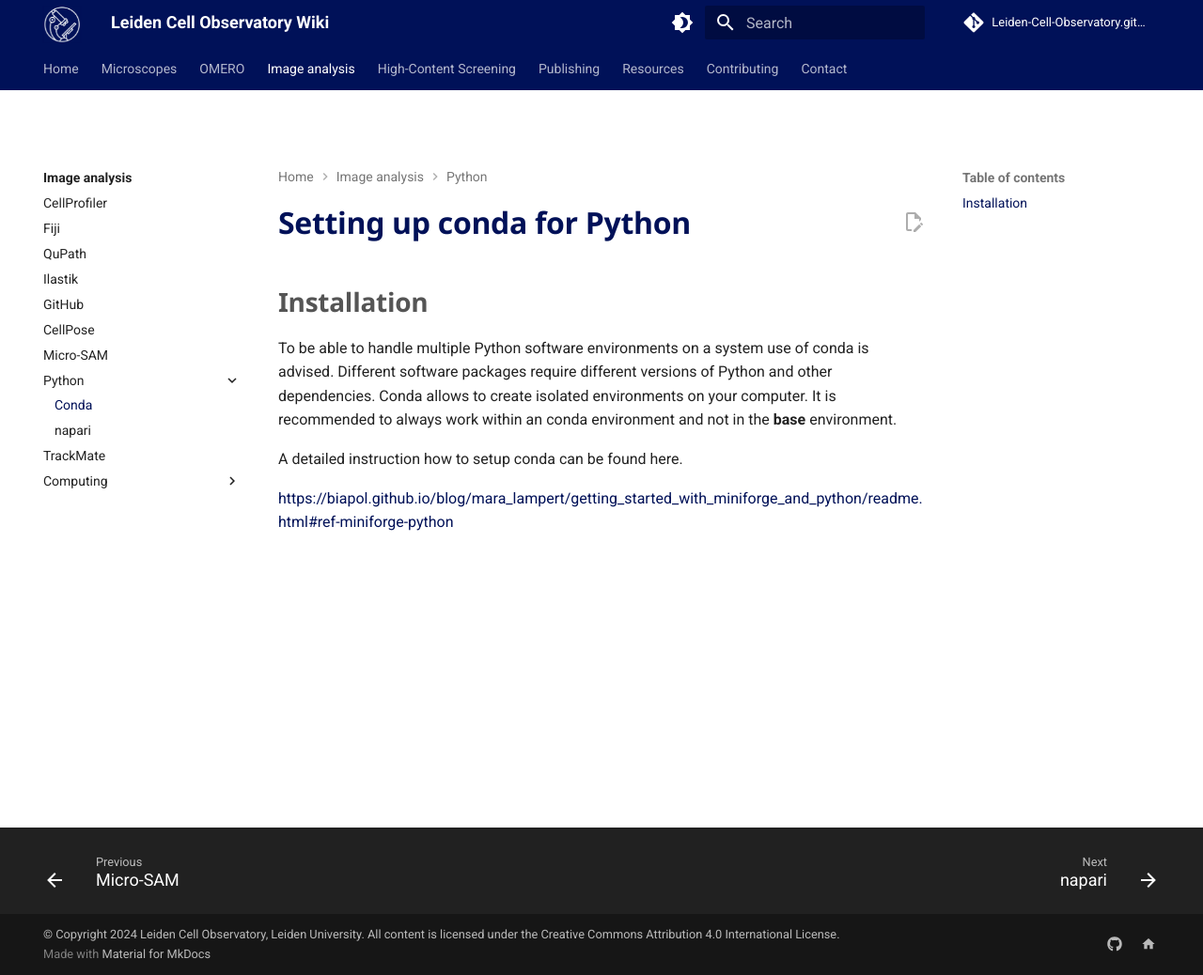
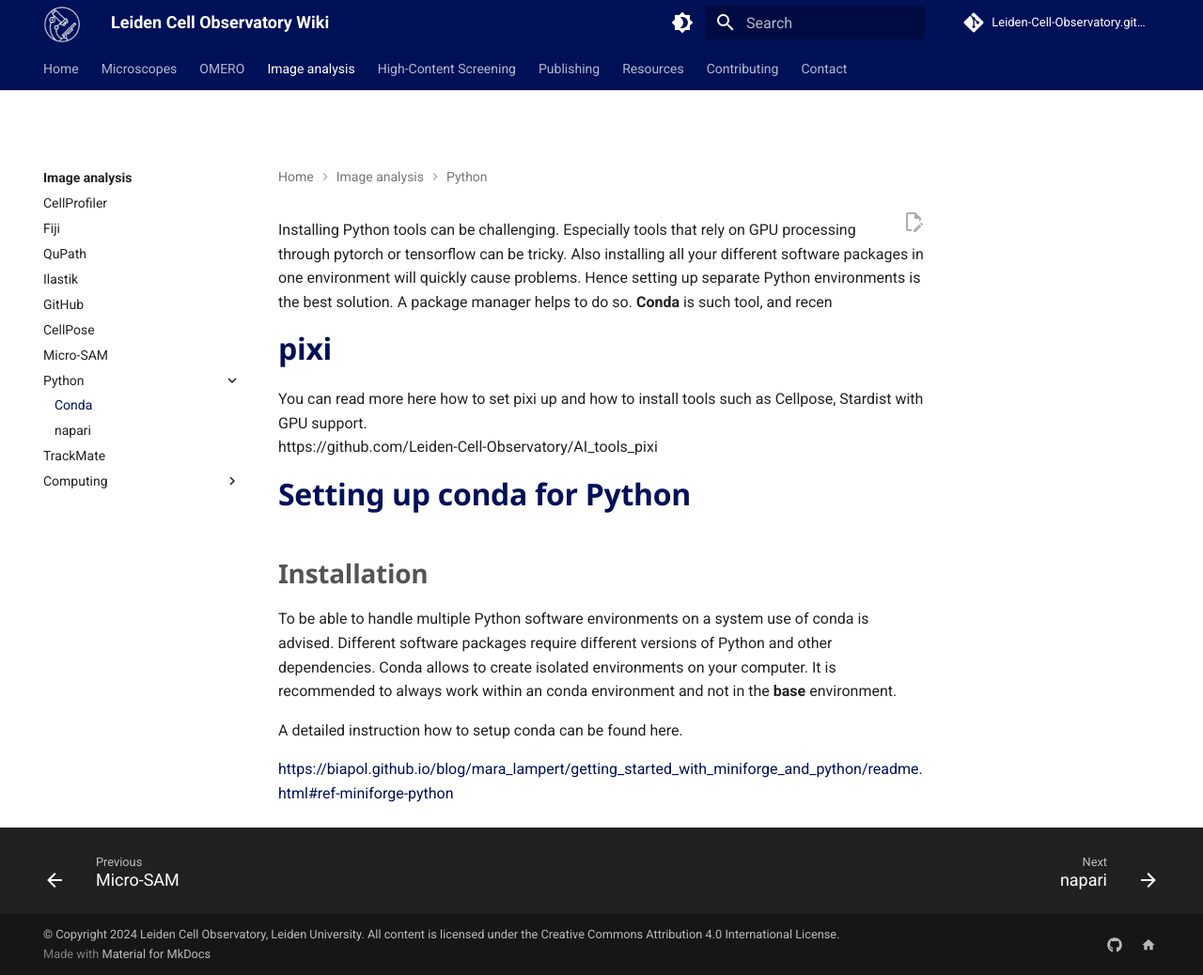
Before and after one commit to Leiden-Cell-Observatory/Leiden-Cell-Observatory.github.io, an MkDocs documentation site: the page built from docs/analysis/conda.md, in a window 1280 px wide and 1038 px high. Shown: the whole window at 94% size. Built offline with MkDocs 1.6.1 and Material for MkDocs 9.7.7, drawn with Linux system fonts in a browser that asks for light colours; comment, search, counter and statistics services are not loaded.

Commit message:
Update conda.md

```diff
--- a/docs/analysis/conda.md
+++ b/docs/analysis/conda.md
@@ -8,6 +8,13 @@
 dateCreated: 2025-02-05T10:34:54.007Z
 ---
 
+Installing Python tools can be challenging. Especially tools that rely on GPU processing through pytorch or tensorflow can be tricky. Also installing all your different software packages in one environment will quickly cause problems. Hence setting up separate Python environments is the best solution. A package manager helps to do so. **Conda** is such tool, and recen
+
+# pixi
+You can read more here how to set pixi up and how to install tools such as Cellpose, Stardist with GPU support.
+https://github.com/Leiden-Cell-Observatory/AI_tools_pixi
+
+
 # Setting up conda for Python
 
 ## Installation
```
